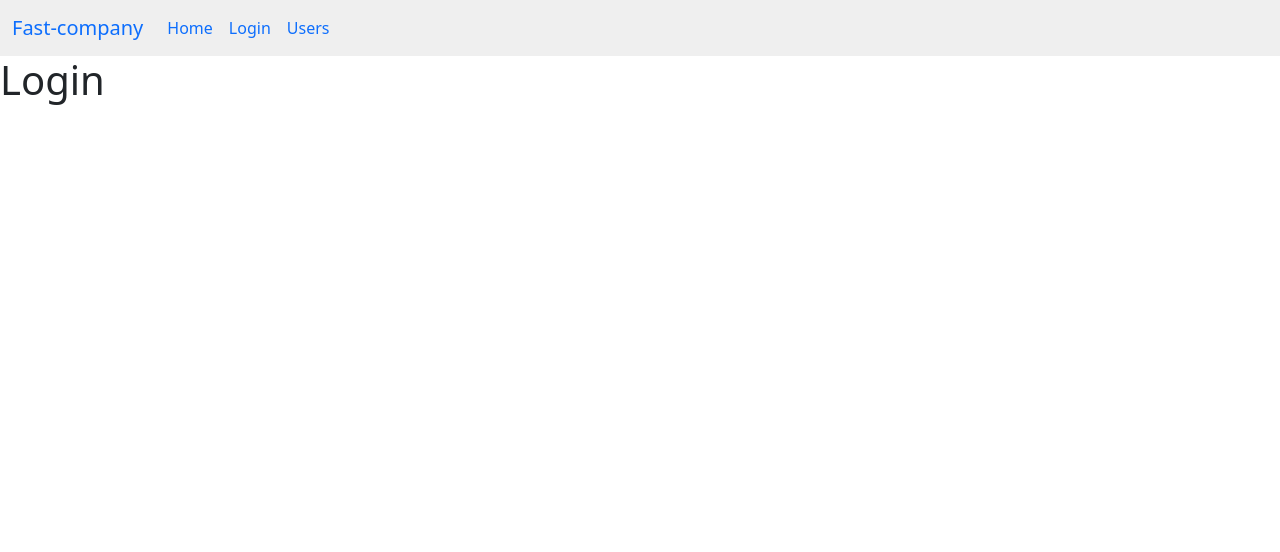
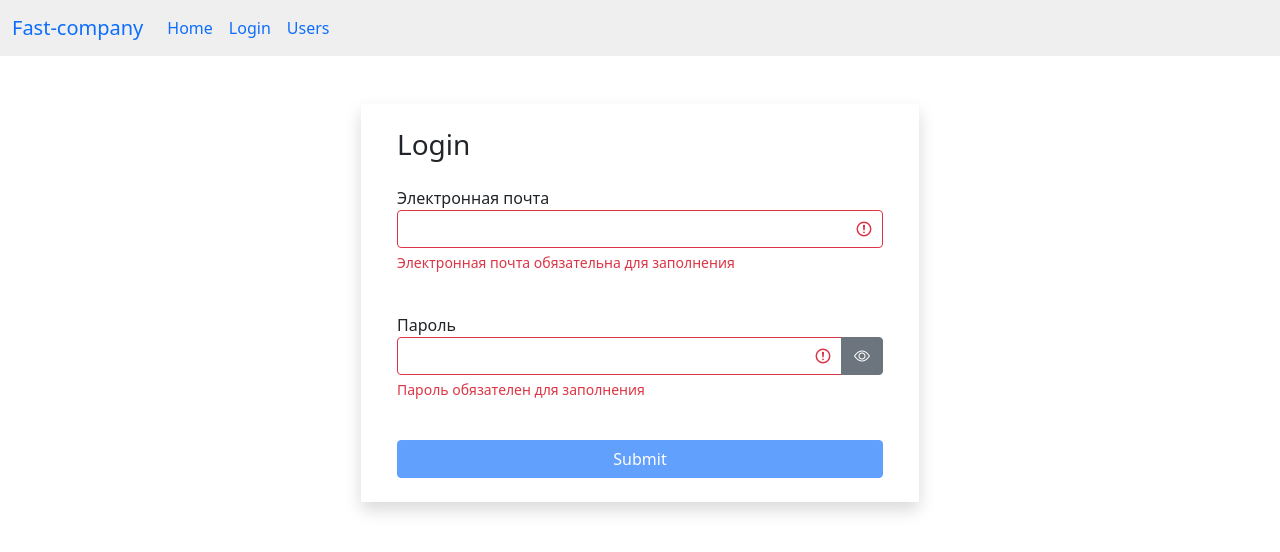
Before and after one commit to aliksab/fast-company, a React (Create React App) app: page /login in a window 1280 px wide. Shown: the top 552 px of the page. Built offline with nearby package versions, Linux system fonts and the light colour scheme.

Commit message:
Формы 9.1

```diff
--- /dev/null
+++ b/src/components/textField.jsx
@@ -0,0 +1,36 @@
+import React, { useState } from "react";
+import PropTypes from "prop-types";
+
+const TextField = ({ label, type, name, value, onChange, error }) => {
+    const [showPassword, setShowPassword] = useState(false);
+    const getInputClasses = () => {
+        return "form-control" + (error ? " is-invalid" : "");
+    };
+    const toggleShowPassword = () => {
+        setShowPassword((prev) => !prev);
+    };
+    return (
+        <div className="mb-4">
+            <label htmlFor={name}>{label}</label>
+            <div className="input-group has-validation">
+                <input type={showPassword ? "text" : type} id={name} name={name} value={value} onChange={onChange} className={getInputClasses()} />
+                {type === "password" && (
+                    <button className="btn btn-secondary" type="button" onClick={toggleShowPassword}><i className={"bi bi-eye" + (showPassword ? "-slash" : "")}></i></button>
+                )}
+                {error && <p className="invalid-feedback">{error}</p>}
+            </div>
+        </div>
+    );
+};
+TextField.defaultProps = {
+    type: "text"
+};
+TextField.propTypes = {
+    label: PropTypes.string,
+    type: PropTypes.string,
+    name: PropTypes.string,
+    value: PropTypes.string,
+    onChange: PropTypes.func,
+    error: PropTypes.string
+};
+export default TextField;
--- a/src/components/users.jsx
+++ b/src/components/users.jsx
@@ -11,6 +11,7 @@
     const [users, setUsers] = useState([]);
     const [professions, setProfessions] = useState();
     const [selectedProf, setSelectedProf] = useState();
+    const [searchUser, setSearchUser] = useState("");
     const pageSize = 4;
     const [currentPage, setCurrentPage] = useState(1);
     const [sortBy, setSortBy] = useState({ iter: "name", order: "asc" });
@@ -42,14 +43,20 @@
     };
     useEffect(() => {
         setCurrentPage(1);
-    }, [selectedProf]);
+    }, [selectedProf, searchUser]);
     const handleProfessionSelected = item => {
+        setSearchUser("");
         setSelectedProf(item);
+    };
+    const handleSearch = ({ target }) => {
+        setSelectedProf(undefined);
+        setSearchUser(target.value);
     };
     const handlePageChange = (pageIndex) => {
         setCurrentPage(pageIndex);
     };
-    const filteredUsers = selectedProf ? users.filter((user) => user.profession._id === selectedProf._id) : users;
+    const filterUsers = selectedProf ? users.filter((user) => user.profession._id === selectedProf._id) : users;
+    const filteredUsers = searchUser ? users.filter(user => user.name.toLowerCase().includes(searchUser)) : filterUsers;
     const count = filteredUsers.length;
     const sortedUsers = _.orderBy(filteredUsers, [sortBy.path], [sortBy.order]);
     const userCrop = paginate(sortedUsers, currentPage, pageSize);
@@ -66,6 +73,7 @@
             )}
             <div className="d-flex flex-column w-100">
                 <SearchStatus length={count} />
+                <input type="text" onChange={handleSearch} placeholder="Search" className="form-control" value={searchUser} />
                 {count > 0 && (
                     <UserTable users={userCrop} onSort={handleSort} selectedSort={sortBy} onDelete={handleDelete} onBookMark={handleToggleBookMark} />
                 )}
--- a/src/layouts/login.jsx
+++ b/src/layouts/login.jsx
@@ -1,7 +1,65 @@
-import React from "react";
+import React, { useEffect, useState } from "react";
+import TextField from "../components/textField";
+import { validator } from "../utils/validator";
 
 const Login = () => {
-    return <h1>Login</h1>;
+    const [data, setData] = useState({ email: "", password: "" });
+    const [errors, SetErrors] = useState({});
+    const handleChange = ({ target }) => {
+        setData((prev) => ({ ...prev, [target.name]: target.value }));
+    };
+    const validatorConfig = {
+        email: {
+            isRequired: {
+                message: "Электронная почта обязательна для заполнения"
+            },
+            isEmail: {
+                message: "Email введён некорректно"
+            }
+        },
+        password: {
+            isRequired: {
+                message: "Пароль обязателен для заполнения"
+            },
+            isCapitalSymbol: {
+                message: "Пароль должен содержать как минимум одну заглавную букву"
+            },
+            isContainDigit: {
+                message: "Пароль должен содержать как минимум одну цифру"
+            },
+            min: {
+                message: "Пароль должен содержать как минимум 8 символов",
+                value: 8
+            }
+        }
+    };
+    useEffect(() => {
+        validate();
+    }, [data]);
+    const validate = () => {
+        const errors = validator(data, validatorConfig);
+        SetErrors(errors);
+        return Object.keys(errors).length === 0;
+    };
+    const isValid = Object.keys(errors).length === 0;
+    const handleSubmit = (e) => {
+        e.preventDefault();
+        const isValid = validate();
+        if (!isValid) return;
+        console.log(data);
+    };
+    return (
+        <div className="container mt-5">
+            <div className="row col-md-6 offset-md-3 shadow p-4">
+                <h3 className="mb-4">Login</h3>
+                <form onSubmit={handleSubmit}>
+                    <TextField label="Электронная почта" type="text" name="email" value={data.email} onChange={handleChange} error={errors.email} />
+                    <TextField label="Пароль" type="password" name="password" value={data.password} onChange={handleChange} error={errors.password} />
+                    <button type="submit" disabled={!isValid} className="btn btn-primary w-100 mx-auto">Submit</button>
+                </form>
+            </div>
+        </div>
+    );
 };
 
 export default Login;
--- /dev/null
+++ b/src/utils/validator.js
@@ -0,0 +1,40 @@
+export function validator(data, config) {
+    const errors = {};
+    function validate(validateMethod, data, config) {
+        let statusValidate;
+        switch (validateMethod) {
+            case "isRequired":
+            statusValidate = data.trim() === "";
+            break;
+            case "isEmail": {
+                const emailRegExp = /^\S+@\S+\.\S+$/g;
+                statusValidate = !emailRegExp.test(data);
+                break;
+            }
+            case "isCapitalSymbol": {
+                const capitalRegExp = /[A-Z]+/g;
+                statusValidate = !capitalRegExp.test(data);
+                break;
+            }
+            case "isContainDigit": {
+                const digitRegExp = /\d+/g;
+                statusValidate = !digitRegExp.test(data);
+                break;
+            }
+            case "min": {
+                statusValidate = data.length < config.value;
+                break;
+            }
+            default:
+                break;
+        }
+        if (statusValidate) return config.message;
+    }
+    for (const fieldName in data) {
+        for (const validateMethod in config[fieldName]) {
+            const error = validate(validateMethod, data[fieldName], config[fieldName][validateMethod]);
+            if (error && !errors[fieldName]) { errors[fieldName] = error; };
+        }
+    }
+    return errors;
+}
```
